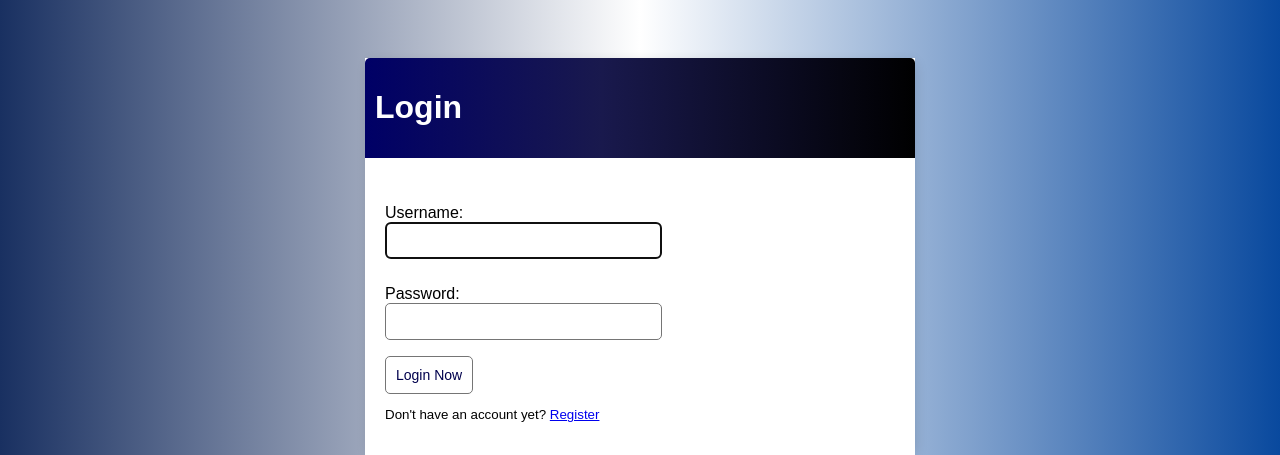
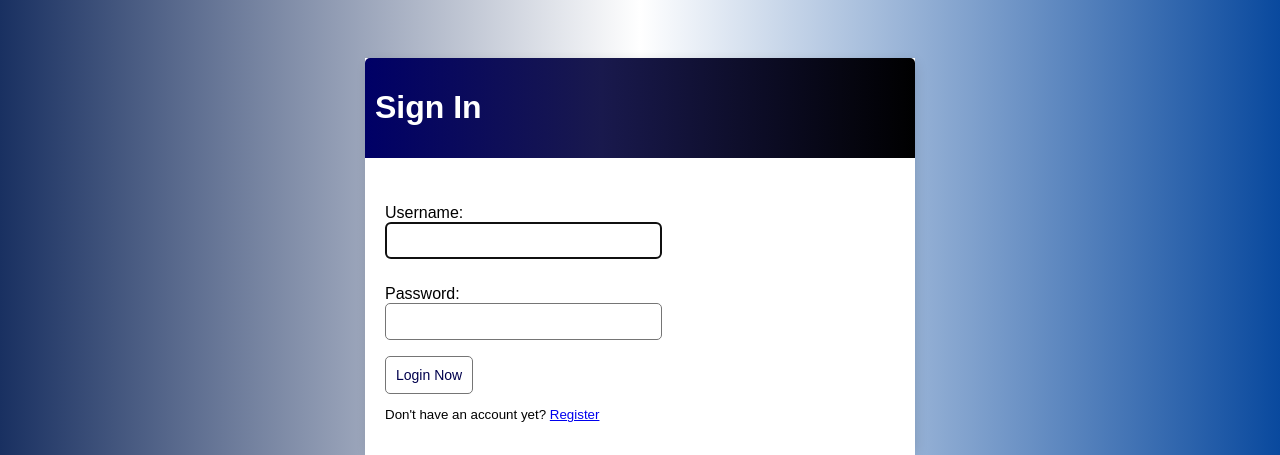
Before and after one commit to weronika-stepien/CI-CD, a Django app: page /login/ in a window 1280 px wide. Shown: the top 455 px of the page. Run offline with Django 5.2, Linux system fonts and the light colour scheme.

Commit message:
STYLE: Updating login page header from 'LOGIN' to 'SIGN IN'

```diff
--- a/CI_CD-Python-WebApp-ToDoList/ToDo/todo/templates/todo/login.html
+++ b/CI_CD-Python-WebApp-ToDoList/ToDo/todo/templates/todo/login.html
@@ -3,7 +3,7 @@
 {% block content %}
 
 <div class="header-bar">
-    <h1>Login</h1>
+    <h1>Sign In</h1>
 </div>
 <div class="card-body">
     <form action="" method="post">
```
